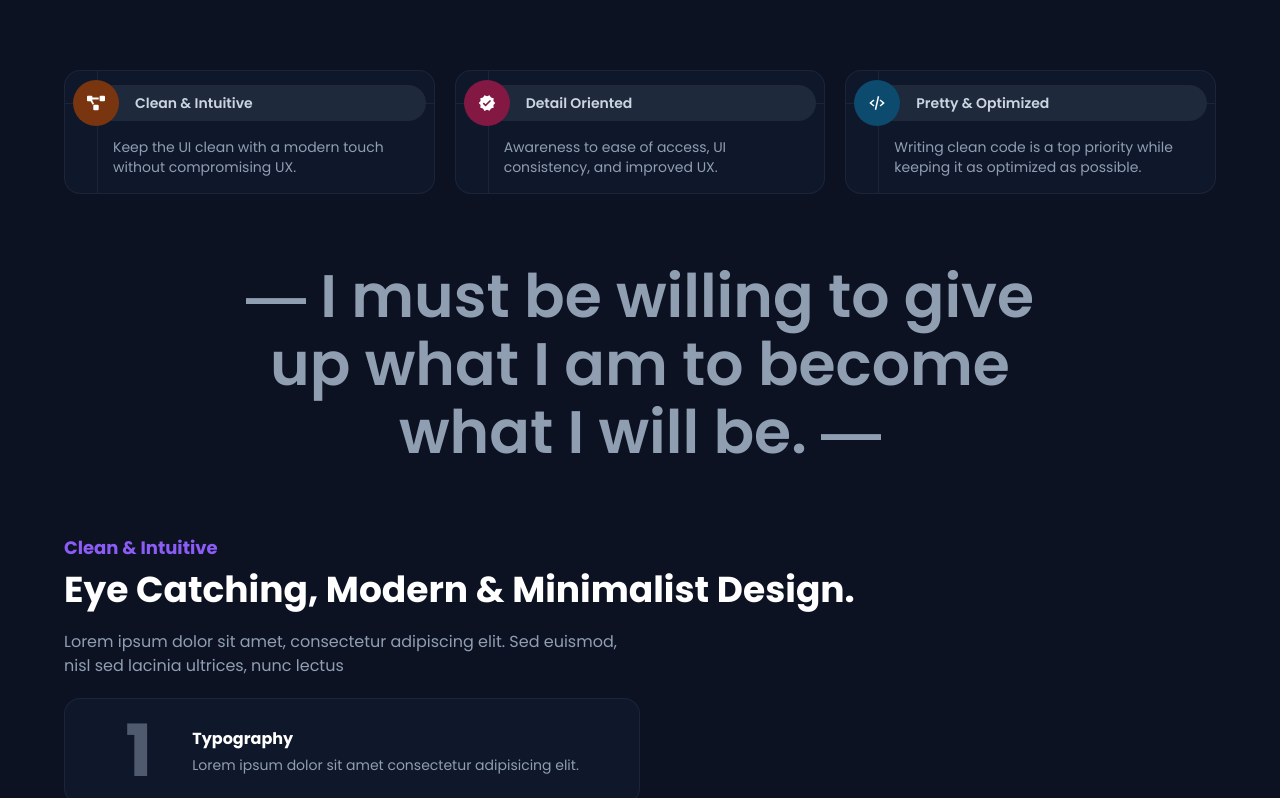
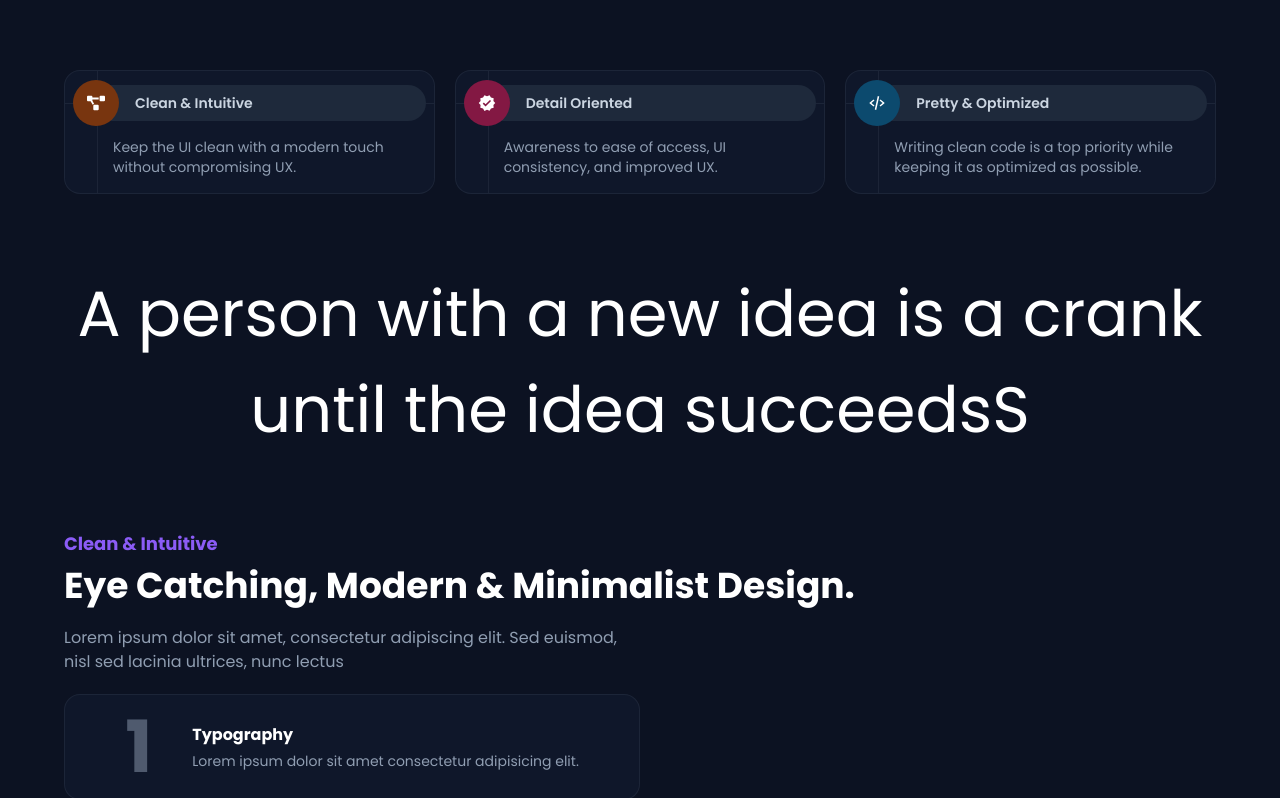
Before and after one commit to ImJars/Development-full-coding, a React (Vite) app: page / in a window 1280 px wide. Shown: the part 624-1422 px from the top of the page. Built offline with nearby package versions, Linux system fonts and the light colour scheme.

Commit message:
Upgrading memory

```diff
--- a/src/components/home/text-home.jsx
+++ b/src/components/home/text-home.jsx
@@ -1,30 +1,19 @@
 import React from 'react'
+import styled from 'styled-components'
 
-function TextHome({ text_one, text_two, text_three }) {
+const Texto = styled.span`
+    font-size: clamp(1.875rem, 0.3125rem + 6.25vw, 4rem);
+`
+
+function TextHome({ text }) {
     return (
         <>
             <div
-                className='flex justify-center items-center py-10'
+                className='flex justify-center items-center py-10 text-center'
             >
-                <span
-                    className='flex flex-col items-center space-y-2'
-                >
-                    <span
-                        className='font-semibold text-2xl sm:text-6xl text-text-general'
-                    >
-                        { text_one }
-                    </span>
-                    <span
-                        className='font-semibold text-2xl sm:text-6xl text-text-general'
-                    >
-                        { text_two }
-                    </span>
-                    <span
-                        className='font-semibold text-2xl sm:text-6xl text-text-general'
-                    >
-                        { text_three }
-                    </span>
-                </span>
+                <Texto>
+                    { text }
+                </Texto>
             </div>
         </>
     )
--- a/src/home.jsx
+++ b/src/home.jsx
@@ -309,15 +309,13 @@ function Home() {
               </Cards>
             </div>
           </HomeSection>
-          <section className="bg-primary block -mt-16 pb-24">
-            <div className="content-wrapped">
+          <HomeSection className="-mt-16 pb-24 mx-5 sm:mx-0">
+            <div className="content-wrapped mx-auto">
               <TextHome
-                text_one={"― I must be willing to give "}
-                text_two={" up what I am to become "}
-                text_three={" what I will be. ―"}
+                text={'A person with a new idea is a crank until the idea succeedsS'}
               />
             </div>
-          </section>
+          </HomeSection>
           <section className="bg-primary block -mt-16 pb-24">
             <section className="content-wrapped">
               <div>
```
